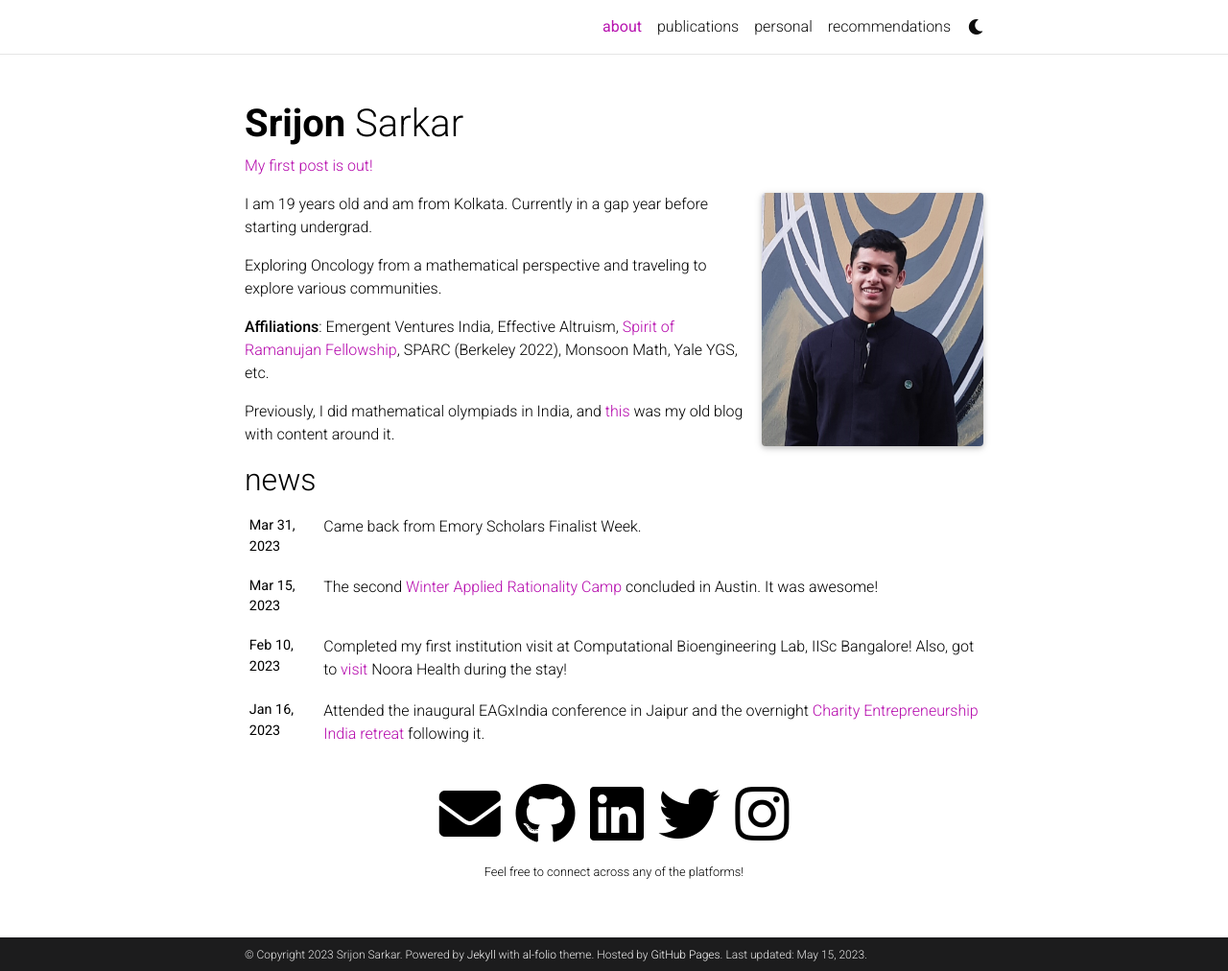
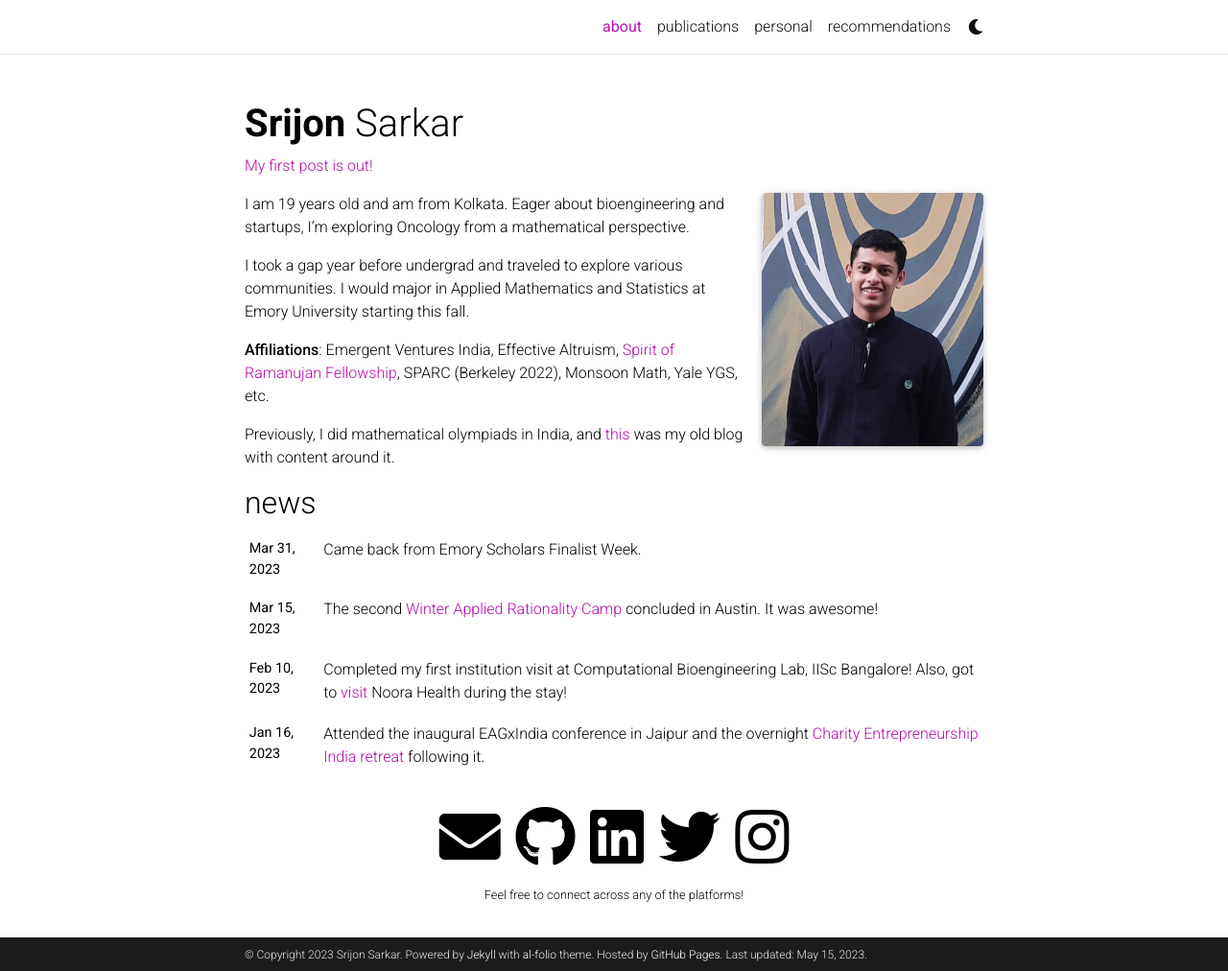
Before and after one commit to sarkarsrijon/sarkarsrijon.github.io, a Jekyll site: the page built from _pages/about.md, in a window 1280 px wide and 1012 px high. Shown: the whole window at 96% size. Built offline with Jekyll 4.4.1, drawn with Linux system fonts in a browser that asks for light colours; full-size pictures stand in for the smaller copies a plugin makes; comment, search, counter and statistics services are not loaded; a style sheet for code colours, icons or effects is not loaded.

Commit message:
Update about.md

```diff
--- a/_pages/about.md
+++ b/_pages/about.md
@@ -16,9 +16,9 @@ selected_papers: false # includes a list of papers marked as "selected={true}"
 social: true  # includes social icons at the bottom of the page
 ---
 
-I am 19 years old and am from Kolkata. Currently in a gap year before starting undergrad.
+I am 19 years old and am from Kolkata. Eager about bioengineering and startups, I'm exploring Oncology from a mathematical perspective.
 
-Exploring Oncology from a mathematical perspective and traveling to explore various communities.
+I took a gap year before undergrad and traveled to explore various communities. I would major in Applied Mathematics and Statistics at Emory University starting this fall.
 
 <strong>Affiliations</strong>: Emergent Ventures India, Effective Altruism, [Spirit of Ramanujan Fellowship](https://www.templetonworldcharity.org/blog/finding-todays-ramanujans-spirit-ramanujan-stem-talent-initiative), SPARC (Berkeley 2022), Monsoon Math, Yale YGS, etc.
 
```
